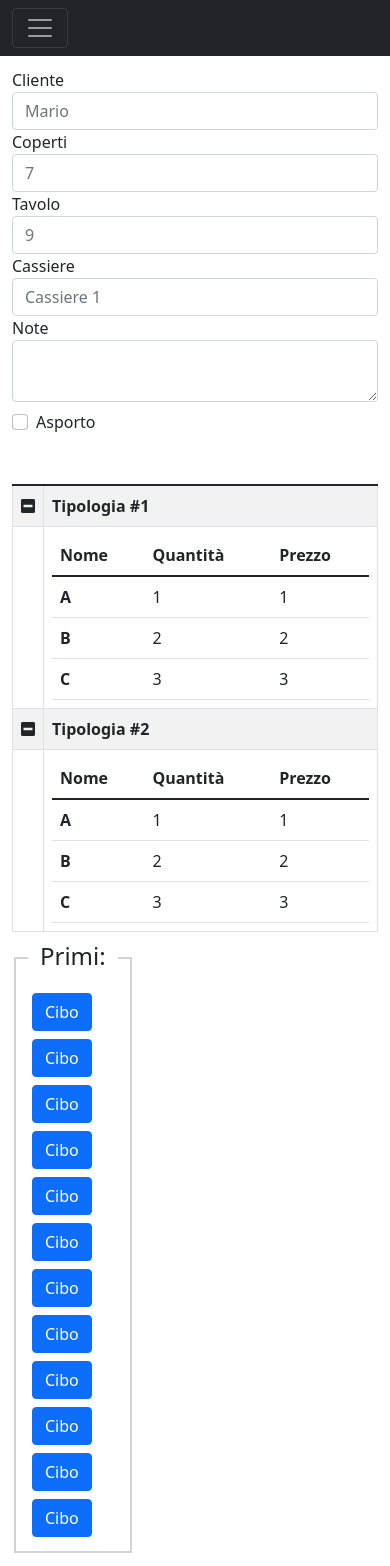
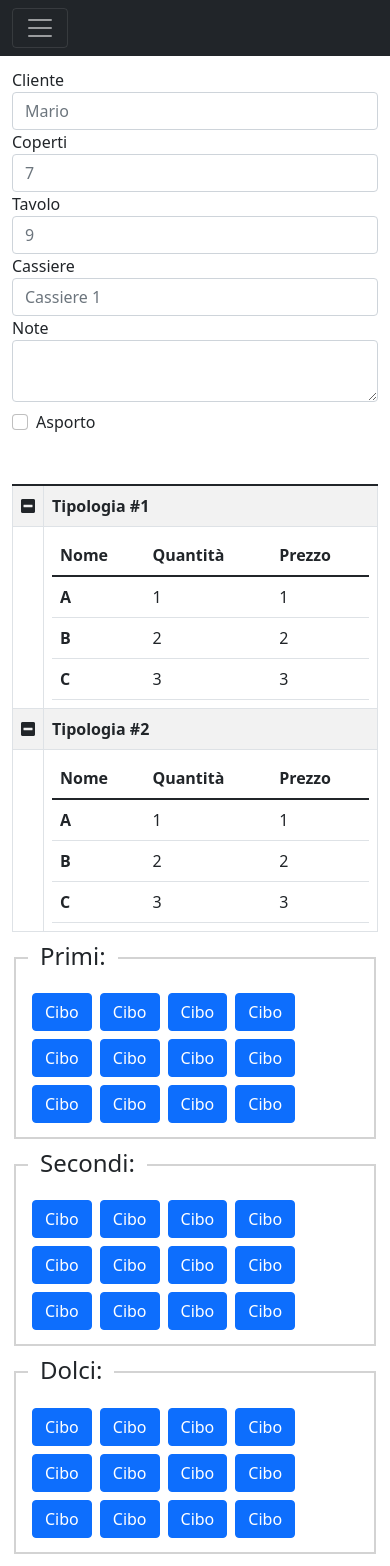
Before and after one commit to sagramanager/sagramanager, an Angular app in the folder UI/: page /#/new_order in a window 390 px wide. Shown: the top 1566 px of the page. Built offline with nearby package versions, Linux system fonts and the light colour scheme.

Commit message:
Fix button table responsiveness

```diff
--- a/UI/src/app/_components/new-order/new-order.component.css
+++ b/UI/src/app/_components/new-order/new-order.component.css
@@ -26,3 +26,13 @@ td:first-child {
   margin-bottom: auto;
   font-size: 1.5em;
 }
+@media (max-width: 425px) {
+  .buttons_col {
+    width: 100%;
+  }
+}
+@media (min-width: 425px) {
+  .buttons_col {
+    width: 33.33333333%;
+  }
+}
--- a/UI/src/app/_components/new-order/new-order.component.html
+++ b/UI/src/app/_components/new-order/new-order.component.html
@@ -123,7 +123,7 @@
                 </table>
             </div>
         </div>
-        <div class="col-4">
+        <div class="col-4 buttons_col">
             <fieldset class="buttons_fieldset">
                 <legend class="buttons_fieldset_label">Primi:</legend>
                 <button class="btn btn-primary m-1">Cibo</button>
```
